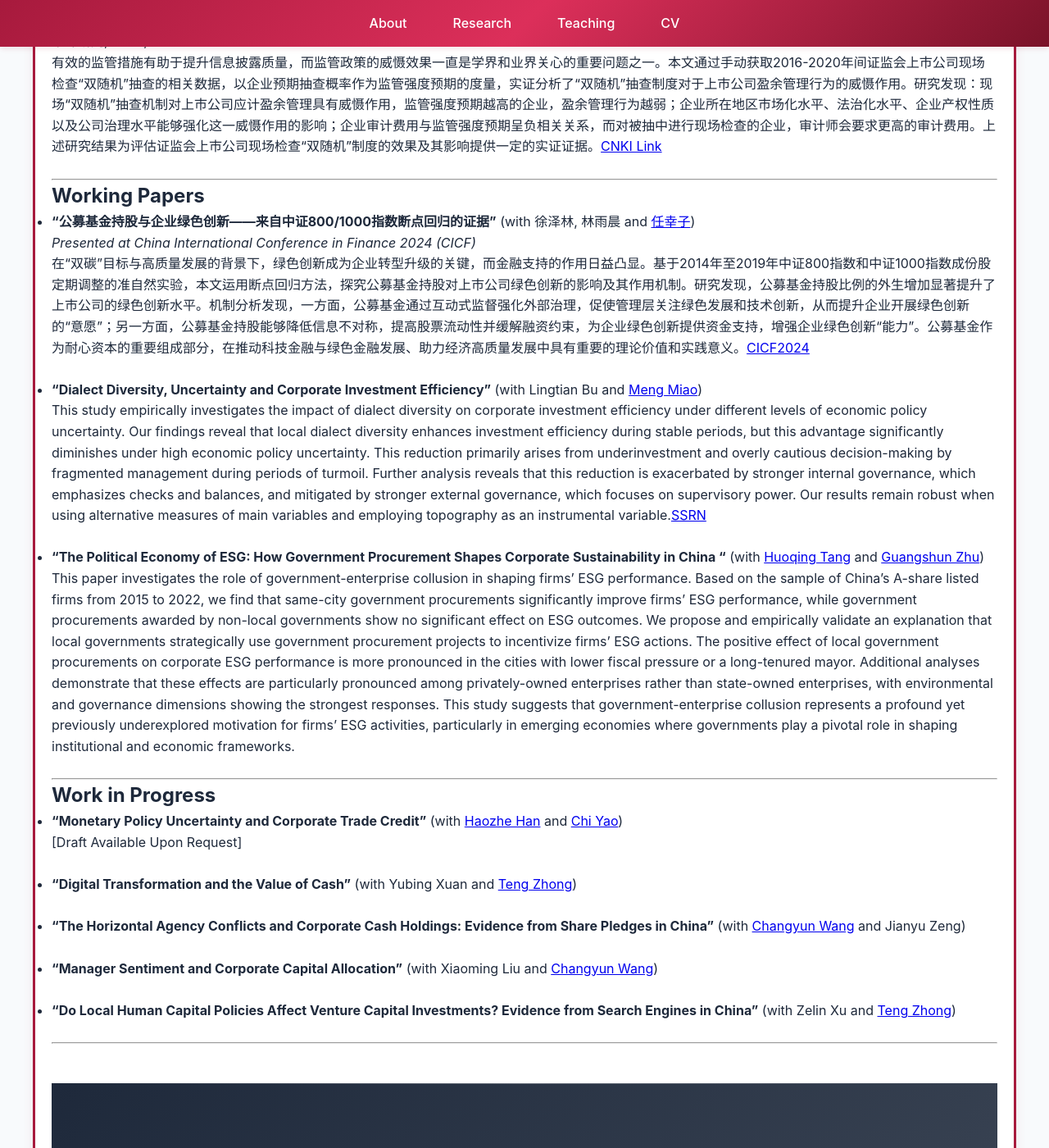
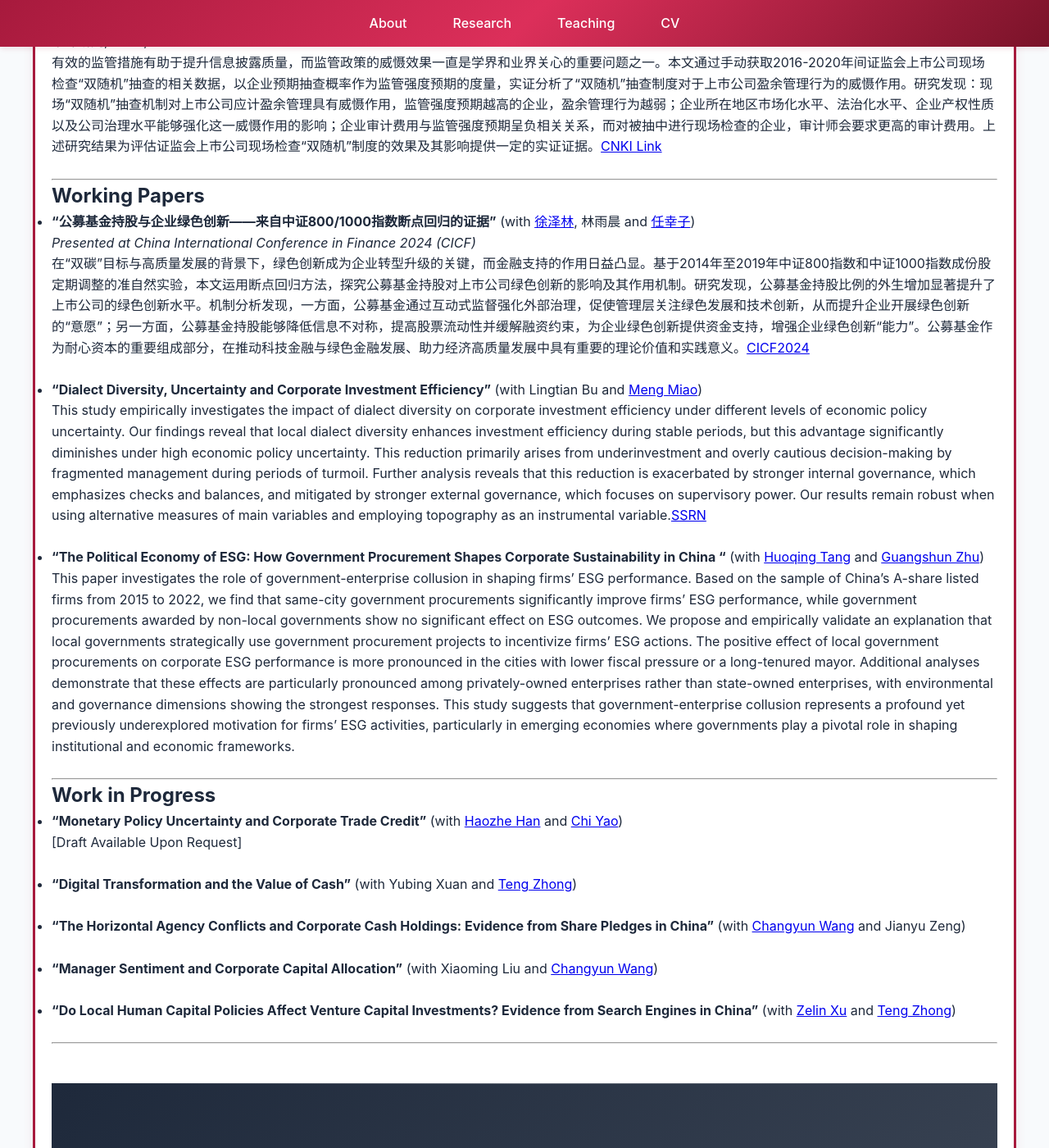
Before and after one commit to Victor-finance/Victor-finance.github.io, a Jekyll site: the page built from research.md, in a window 1280 px wide and 1400 px high, scrolled down 963 px. Shown: the whole window at 82% size. Built offline with Jekyll 4.4.1, drawn with Linux system fonts in a browser that asks for light colours; part of the change alters nothing that is shown.

```diff
--- a/research.md
+++ b/research.md
@@ -24,7 +24,7 @@ We empirically investigate whether and how the COVID-19 pandemic affects corpora
 
 ## Working Papers
 
-- **"公募基金持股与企业绿色创新——来自中证800/1000指数断点回归的证据"** (with 徐泽林, 林雨晨 and [任幸子](https://jrx.cueb.edu.cn/szll/jsml/8be04f4f81144a9a926feb3e2d90aad7.htm))
+- **"公募基金持股与企业绿色创新——来自中证800/1000指数断点回归的证据"** (with [徐泽林](https://jgxy.fzu.edu.cn/info/1043/22411.htm), 林雨晨 and [任幸子](https://jrx.cueb.edu.cn/szll/jsml/8be04f4f81144a9a926feb3e2d90aad7.htm))
 *Presented at China International Conference in Finance 2024 (CICF)*
 在“双碳”目标与高质量发展的背景下，绿色创新成为企业转型升级的关键，而金融支持的作用日益凸显。基于2014年至2019年中证800指数和中证1000指数成份股定期调整的准自然实验，本文运用断点回归方法，探究公募基金持股对上市公司绿色创新的影响及其作用机制。研究发现，公募基金持股比例的外生增加显著提升了上市公司的绿色创新水平。机制分析发现，一方面，公募基金通过互动式监督强化外部治理，促使管理层关注绿色发展和技术创新，从而提升企业开展绿色创新的“意愿”；另一方面，公募基金持股能够降低信息不对称，提高股票流动性并缓解融资约束，为企业绿色创新提供资金支持，增强企业绿色创新“能力”。公募基金作为耐心资本的重要组成部分，在推动科技金融与绿色金融发展、助力经济高质量发展中具有重要的理论价值和实践意义。[CICF2024](https://editorialexpress.com/cgi-bin/conference/download.cgi?db_name=CICF2024&paper_id=1354)<br><br>
 
@@ -47,7 +47,7 @@ This paper investigates the role of government-enterprise collusion in shaping f
 
 - **"Manager Sentiment and Corporate Capital Allocation"** (with Xiaoming Liu and [Changyun Wang](http://sf.ruc.edu.cn/info/1269/8125.htm))<br><br>
 
-- **"Do Local Human Capital Policies Affect Venture Capital Investments? Evidence from Search Engines in China"** (with Zelin Xu and [Teng Zhong](https://sbf.uibe.edu.cn/szdw/xyjs/fjszc/a3139c035ed84961a9c3caa0d90eec3a.htm))<br><br>
+- **"Do Local Human Capital Policies Affect Venture Capital Investments? Evidence from Search Engines in China"** (with [Zelin Xu](https://jgxy.fzu.edu.cn/info/1043/22411.htm) and [Teng Zhong](https://sbf.uibe.edu.cn/szdw/xyjs/fjszc/a3139c035ed84961a9c3caa0d90eec3a.htm))<br><br>
 
 <!-- - **"Housing Price Expectations and Community Participation: Evidence from Urban China"** (with [Meng Miao](http://sf.ruc.edu.cn/jszy/mm/index.htm))
 [Accepted by APSA2025]
```
